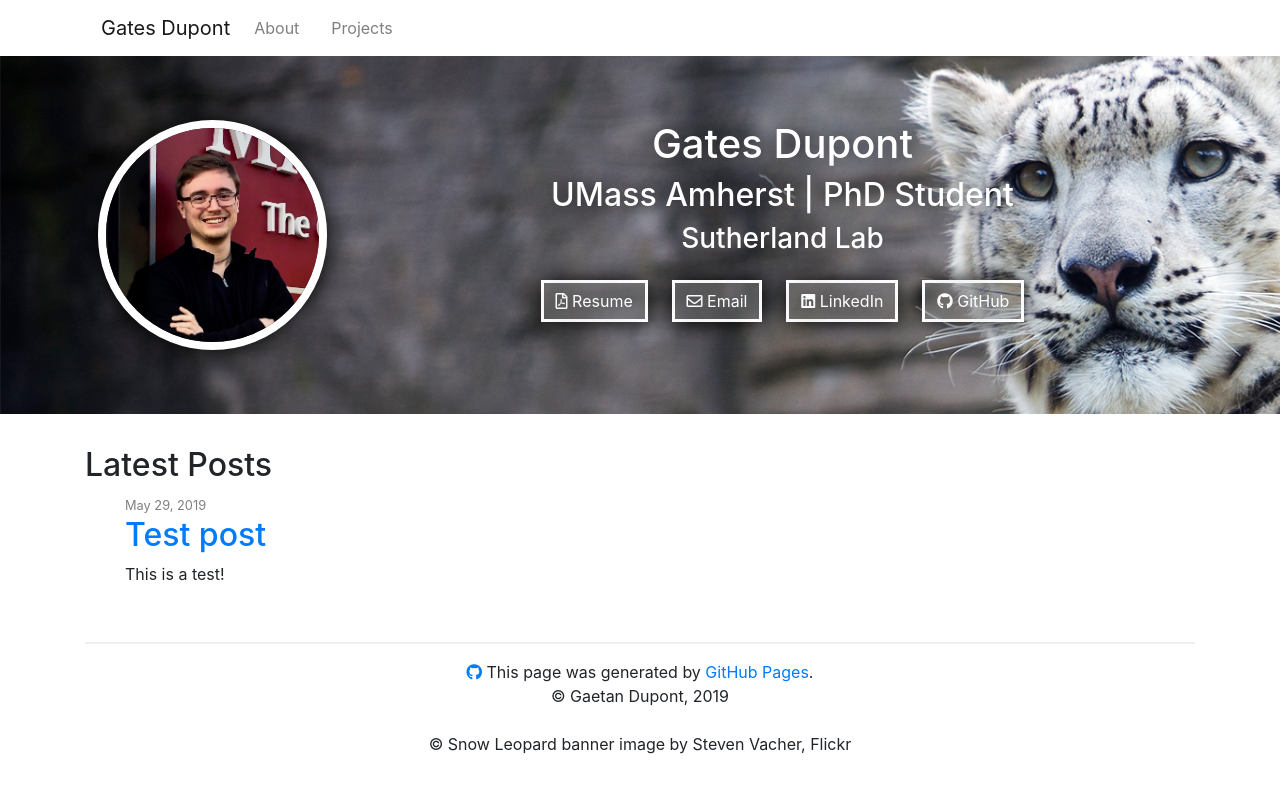
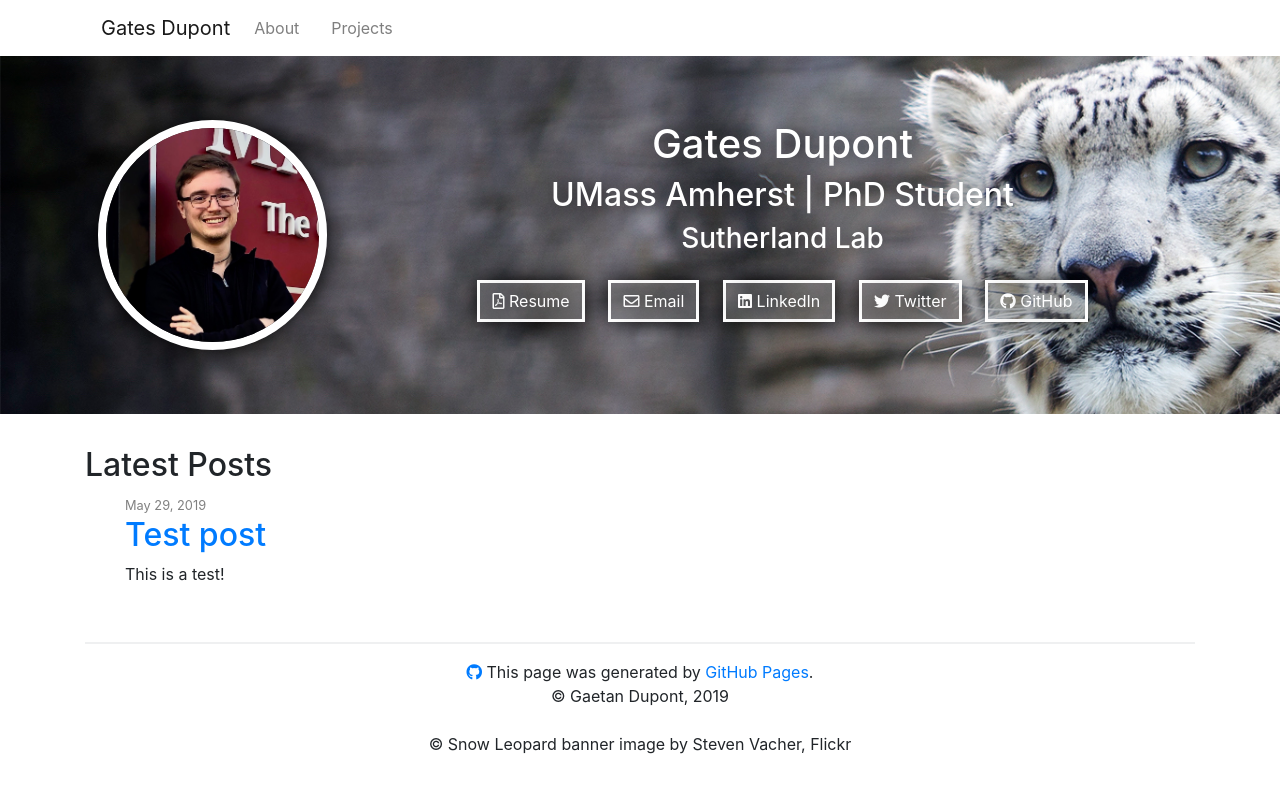
Before and after one commit to chrisyeh96/chrisyeh96.github.io, a Jekyll site: the page built from index.md, in a window 1280 px wide. Shown: the top 793 px of the page. Built offline with Jekyll 4.4.1, drawn with Linux system fonts in a browser that asks for light colours; nearby versions of some CDN libraries.

Commit message:
Update header.html

```diff
--- a/_includes/header.html
+++ b/_includes/header.html
@@ -31,6 +31,11 @@
             </a>
           </li>
           <li class="list-inline-item">
+            <a class="btn btn-secondary" href="https://twitter.com/gatesdupont">
+              <i class="fab fa-twitter"></i> Twitter
+            </a>
+          </li>
+          <li class="list-inline-item">
             <a class="btn btn-secondary" href="https://www.github.com/gatesdupont">
               <i class="fab fa-github"></i> GitHub
             </a>
```
